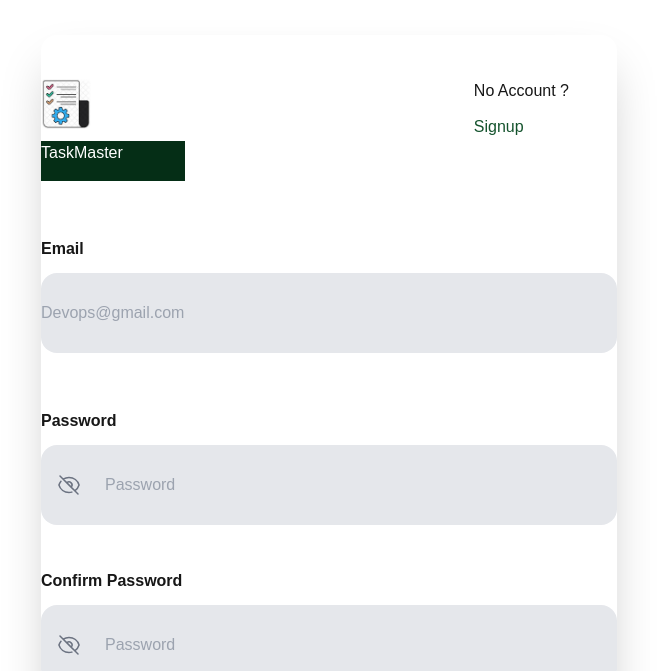
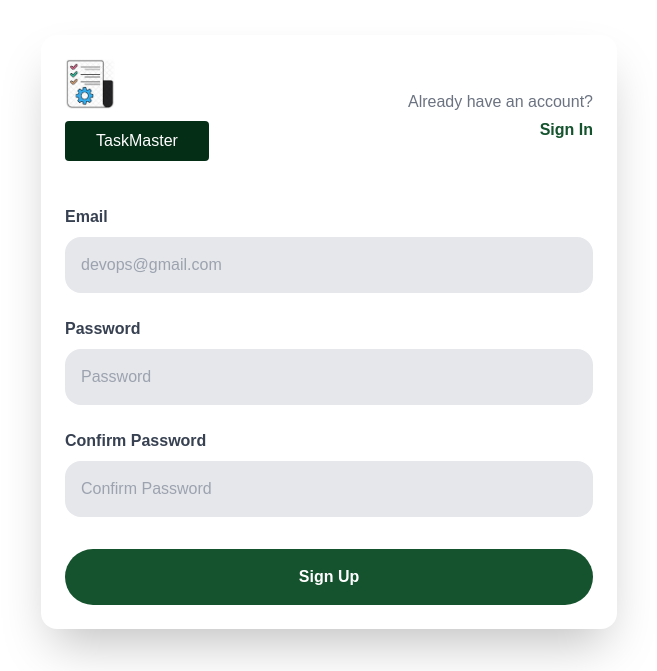
Before and after one commit to karimkane26/TaskMaster_Frontend, a Next.js app: page /signup in a window 1280 px wide. Shown: the part 125-796 px from the top of the page, without its empty margins (311-968 px from the left). Built offline with nearby package versions, Linux system fonts and the light colour scheme.

Commit message:
task frontend commit capstone

```diff
--- a/app/Screens/SignInScreen.tsx
+++ b/app/Screens/SignInScreen.tsx
@@ -4,7 +4,7 @@ import { useState } from "react";
 import Image from "next/image";
 import Link from "next/link";
 import { useRouter } from "next/navigation"; // Utiliser la version correcte de useRouter
-import axios from "axios";
+import axiosClient from "../utils/axiosClient";
 import { toast } from "sonner";
 
 const SignInScreen = () => {
@@ -15,7 +15,7 @@ const SignInScreen = () => {
   // Fonction pour gérer la connexion
   const handleSignIn = async () => {
     try {
-      const response = await axios.post("http://localhost:3001/api/v1/users/login", {
+      const response = await axiosClient.post("users/login", {
         email,
         password,
       });
--- a/app/ajout/page.tsx
+++ b/app/ajout/page.tsx
@@ -2,6 +2,7 @@
 
 import React, { useState, useEffect } from 'react';
 import axiosClient from '../utils/axiosClient';
+import Link from 'next/link';
 
 const Page = () => {
   const [tasks, setTasks] = useState([]); // Liste des tâches
@@ -94,14 +95,18 @@ const Page = () => {
                   </p>
                 )}
               </div>
-              <div className="flex space-x-2">
-                <button className="px-4 py-2 bg-green-500 text-white text-sm rounded-lg hover:bg-green-600">
-                  Edit
-                </button>
-                <button className="px-4 py-2 bg-red-500 text-white text-sm rounded-lg hover:bg-red-600">
-                  Delete
-                </button>
-              </div>
+             <div className="flex space-x-2">
+                    <Link href="suppression">
+                      <button className="px-4 py-2 bg-red-500 text-white text-sm rounded-lg hover:bg-red-600">
+                        Delete
+                      </button>
+                    </Link>
+                    <Link href={`/modification/${task.id}`}>
+                      <button className="px-4 py-2 bg-green-500 text-white text-sm rounded-lg hover:bg-green-600">
+                        Edit
+                      </button>
+                    </Link>
+                  </div>
             </li>
           ))}
         </ul>
--- a/app/signup/page.tsx
+++ b/app/signup/page.tsx
@@ -1,93 +1,124 @@
+"use client";
+
+import { useState } from "react";
 import Image from "next/image";
+import Link from "next/link";
+import { useRouter } from "next/navigation";
+import axiosClient from "../utils/axiosClient";
+import { toast } from "sonner";
+
 const SignUpScreen = () => {
+  const router = useRouter();
+  const [email, setEmail] = useState("");
+  const [password, setPassword] = useState("");
+  const [confirmPassword, setConfirmPassword] = useState("");
+
+  const handleSignUp = async () => {
+    if (password !== confirmPassword) {
+      toast.error("Les mots de passe ne correspondent pas !");
+      return;
+    }
+
+    try {
+      const response = await axiosClient.post("users/signup", {
+        email,
+        password,
+      });
+
+      toast.success("Inscription réussie !");
+
+      // Rediriger vers l'écran de connexion
+      router.push("/signin");
+    } catch (error) {
+      toast.error(
+        error.response?.data?.message || "Erreur lors de l'inscription."
+      );
+    }
+  };
+
   return (
-    <div className="max-w-xl h-full  mx-auto  my-40 shadow-2xl rounded-2xl  ">
-<div className="flex ">
-      <div className="flex flex-col py-11 items-start">
+    <div className="max-w-xl h-full mx-auto my-40 shadow-2xl rounded-2xl p-6 bg-white">
+      {/* Header */}
+      <div className="flex items-center justify-between">
+        <div className="flex flex-col items-start">
           <Image
             src="/Images/auth/Tasks.jpeg"
             width={50}
             height={50}
-      alt="Picture of the author"
+            alt="TaskMaster Logo"
           />
-        <h1 className= "bg-green-950 w-36 text-white h-10 my-3">TaskMaster</h1>
+          <h1 className="bg-green-950 w-36 text-white h-10 flex items-center justify-center my-3 rounded">
+            TaskMaster
+          </h1>
         </div>
-      <div className="flex flex-col py-11  ml-auto mr-12 ">
-        <p>No Account ?</p>
-        <p className="text-green-900 my-3">Signup</p>
+        <div className="flex flex-col items-end">
+          <p className="text-gray-500">Already have an account?</p>
+          <Link href="/signin" className="text-green-900 font-semibold mt-1">
+            Sign In
+          </Link>
+        </div>
       </div>
 
+      {/* Email Input */}
+      <div className="mt-8">
+        <label htmlFor="email" className="block font-bold text-gray-700">
+          Email
+        </label>
+        <input
+          id="email"
+          type="email"
+          placeholder="devops@gmail.com"
+          value={email}
+          onChange={(e) => setEmail(e.target.value)}
+          className="w-full mt-2 p-4 bg-gray-200 rounded-2xl focus:outline-none focus:ring-2 focus:ring-green-900"
+        />
       </div>
 
-    {/* input et label */}
-    <div className="w-full">
-      <label htmlFor="Email" className="font-bold">Email</label> <br />
-      <input className="w-full my-3 bg-gray-200 h-20 rounded-2xl" type="text" placeholder="Devops@gmail.com" />
-    </div>
-
-   <div className="w-full mt-11">
-  <label htmlFor="password" className="font-bold">
+      {/* Password Input */}
+      <div className="mt-6">
+        <label htmlFor="password" className="block font-bold text-gray-700">
           Password
         </label>
-  <div className="relative my-3">
+        <div className="relative mt-2">
           <input
             id="password"
             type="password"
             placeholder="Password"
-      className="w-full bg-gray-200 h-20 rounded-2xl pl-16 pr-4" // Ajoutez un padding gauche pour que l'icône ne recouvre pas le texte
+            value={password}
+            onChange={(e) => setPassword(e.target.value)}
+            className="w-full p-4 bg-gray-200 rounded-2xl focus:outline-none focus:ring-2 focus:ring-green-900"
           />
-    <svg
-      xmlns="http://www.w3.org/2000/svg"
-      fill="none"
-      viewBox="0 0 24 24"
-      strokeWidth="1.5"
-      stroke="currentColor"
-      className="absolute inset-y-0 left-4 w-6 h-6 my-auto text-gray-500" // Positionnez l'icône
-    >
-      <path
-        strokeLinecap="round"
-        strokeLinejoin="round"
-        d="M3.98 8.223A10.477 10.477 0 0 0 1.934 12C3.226 16.338 7.244 19.5 12 19.5c.993 0 1.953-.138 2.863-.395M6.228 6.228A10.451 10.451 0 0 1 12 4.5c4.756 0 8.773 3.162 10.065 7.498a10.522 10.522 0 0 1-4.293 5.774M6.228 6.228 3 3m3.228 3.228 3.65 3.65m7.894 7.894L21 21m-3.228-3.228-3.65-3.65m0 0a3 3 0 1 0-4.243-4.243m4.242 4.242L9.88 9.88"
-      />
-    </svg>
         </div>
       </div>
 
-  <div className="w-full mt-11">
-  <label htmlFor="password" className="font-bold">
+      {/* Confirm Password Input */}
+      <div className="mt-6">
+        <label htmlFor="confirmPassword" className="block font-bold text-gray-700">
           Confirm Password
         </label>
-  <div className="relative my-3">
+        <div className="relative mt-2">
           <input
-      id="password"
+            id="confirmPassword"
             type="password"
-      placeholder="Password"
-      className="w-full bg-gray-200 h-20 rounded-2xl pl-16 pr-4" // Ajoutez un padding gauche pour que l'icône ne recouvre pas le texte
+            placeholder="Confirm Password"
+            value={confirmPassword}
+            onChange={(e) => setConfirmPassword(e.target.value)}
+            className="w-full p-4 bg-gray-200 rounded-2xl focus:outline-none focus:ring-2 focus:ring-green-900"
           />
-    <svg
-      xmlns="http://www.w3.org/2000/svg"
-      fill="none"
-      viewBox="0 0 24 24"
-      strokeWidth="1.5"
-      stroke="currentColor"
-      className="absolute inset-y-0 left-4 w-6 h-6 my-auto text-gray-500" // Positionnez l'icône
-    >
-      <path
-        strokeLinecap="round"
-        strokeLinejoin="round"
-        d="M3.98 8.223A10.477 10.477 0 0 0 1.934 12C3.226 16.338 7.244 19.5 12 19.5c.993 0 1.953-.138 2.863-.395M6.228 6.228A10.451 10.451 0 0 1 12 4.5c4.756 0 8.773 3.162 10.065 7.498a10.522 10.522 0 0 1-4.293 5.774M6.228 6.228 3 3m3.228 3.228 3.65 3.65m7.894 7.894L21 21m-3.228-3.228-3.65-3.65m0 0a3 3 0 1 0-4.243-4.243m4.242 4.242L9.88 9.88"
-      />
-    </svg>
         </div>
       </div>
 
-    <div>
-      <button className="w-full h-14 rounded-full bg-green-900 my-6 text-white ">
-        Sign In
+      {/* Sign Up Button */}
+      <div className="mt-8">
+        <button
+          className="w-full h-14 rounded-full bg-green-900 text-white font-semibold hover:bg-green-800"
+          onClick={handleSignUp}
+        >
+          Sign Up
         </button>
       </div>
     </div>
-  )
-}
+  );
+};
 
-export default SignUpScreen
+export default SignUpScreen;
--- a/app/utils/axiosClient.js
+++ b/app/utils/axiosClient.js
@@ -1,7 +1,7 @@
 import axios from 'axios';
 
 const axiosClient = axios.create({
-  baseURL: 'http://localhost:3001/api/v1/', // Remplacez par l'URL de votre backend Nest.js
+  baseURL: 'https://taskmaster-backend-7hli.onrender.com/api/v1', // Remplacez par l'URL de votre backend Nest.js
   headers: {
     'Content-Type': 'application/json',
   },
```
Lines whose indentation alone changed are shown as unchanged.
